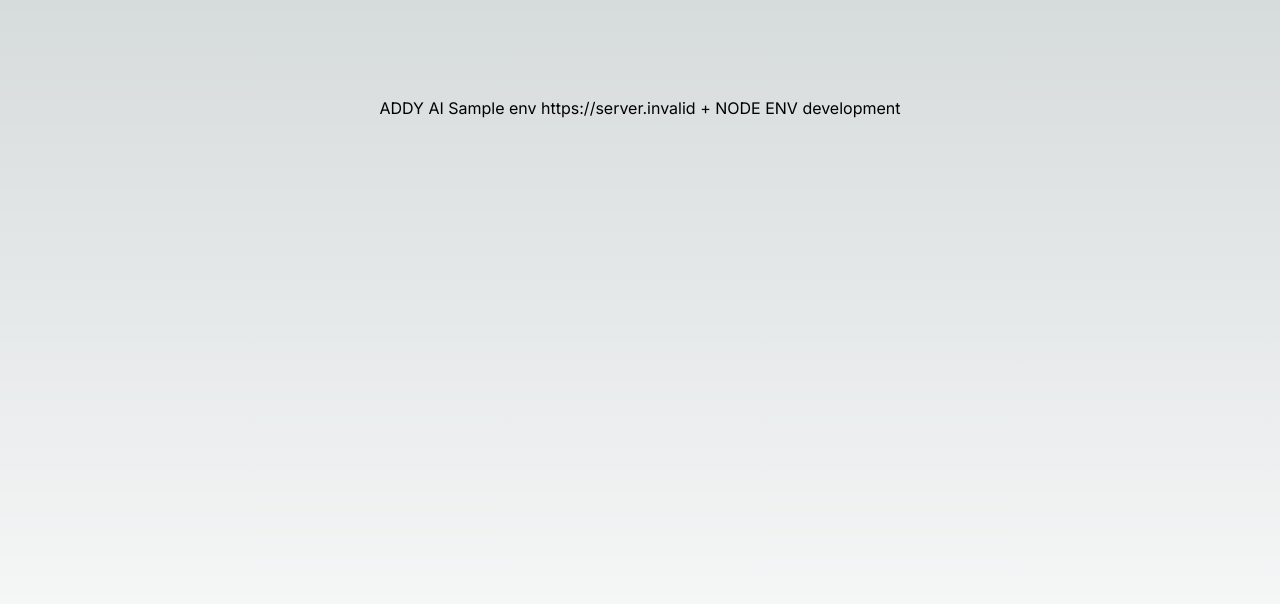
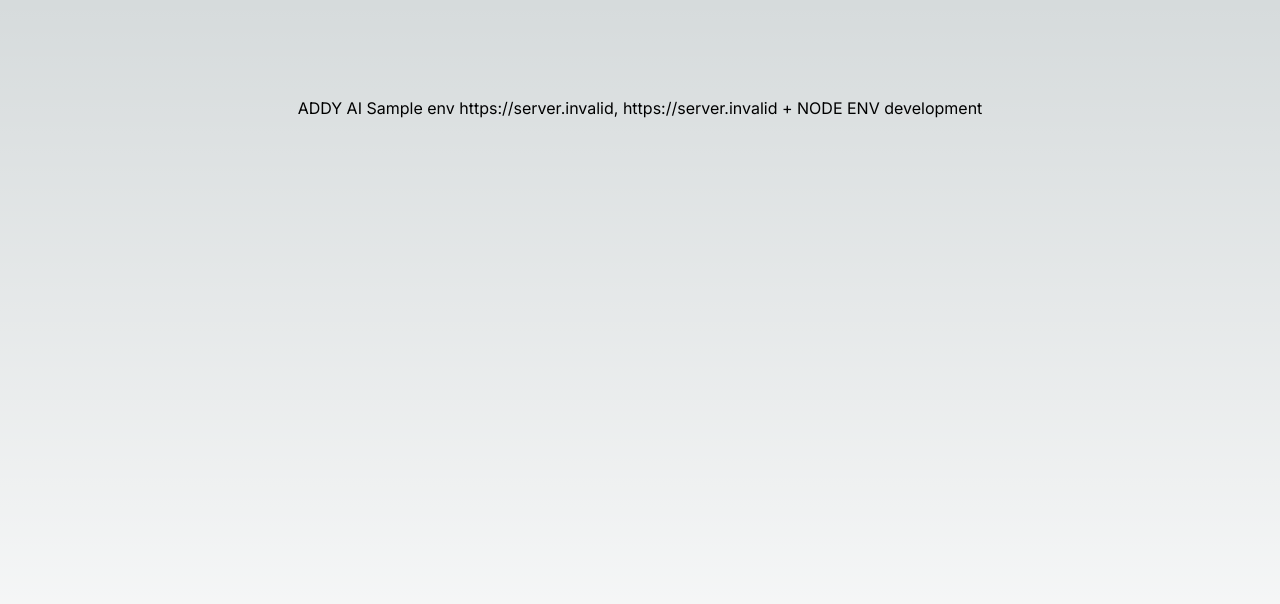
Before and after one commit to Harmaton/AddyAI, a Next.js app: page / in a window 1280 px wide. Shown: the top 604 px of the page. Built offline with nearby package versions, Linux system fonts and the light colour scheme; no server answers.

Commit message:
new test

```diff
--- a/app/page.tsx
+++ b/app/page.tsx
@@ -5,7 +5,7 @@
   return (
     <main className="flex min-h-screen flex-col items-center justify-between p-24">
      ADDY AI
-    Sample env  {url} + NODE ENV {process.env.NODE_ENV}
+    Sample env  {url}, {process.env.API_URL} + NODE ENV {process.env.NODE_ENV}
     </main>
   );
 }
```
